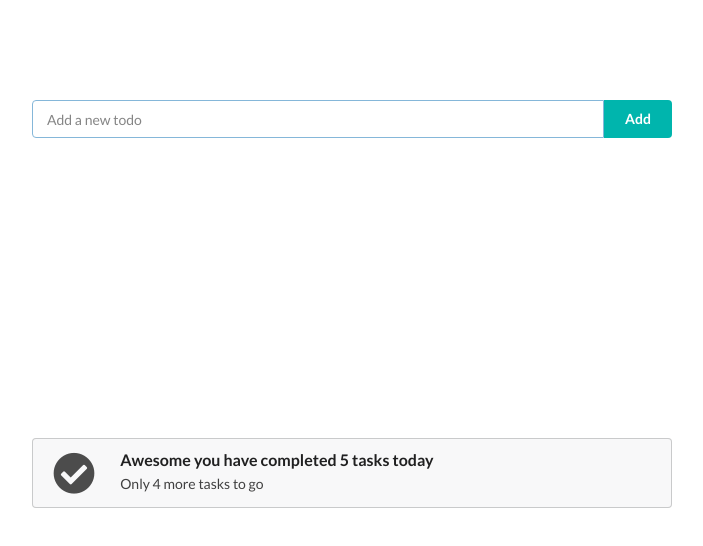
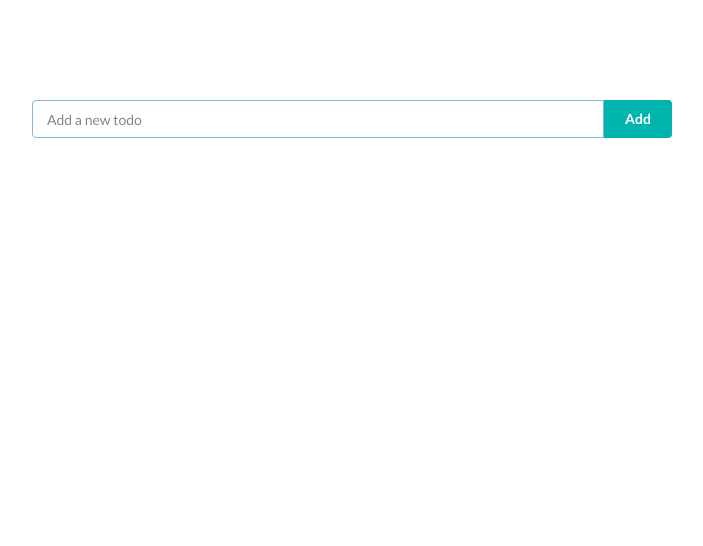
Before and after one commit to amoury/todo-app-testing-with-jest, a React (Create React App) app: page / in a window 1280 px wide. Shown: the top 546 px of the page, without its empty margins (288-991 px from the left). Built offline with nearby package versions, Linux system fonts and the light colour scheme.

Commit message:
Completed: component dynamic count

```diff
--- a/src/App.js
+++ b/src/App.js
@@ -32,7 +32,7 @@ function App() {
         deleteTodo={deleteTodo}
       />
 
-      <Completed />
+      <Completed todos={todos} />
     </div>
   );
 }
--- a/src/components/completed.jsx
+++ b/src/components/completed.jsx
@@ -1,12 +1,32 @@
 import React from "react";
 
-const Completed = () => {
+const Completed = ({ todos }) => {
+  const completedTodos = todos.filter((todo) => todo.completed);
+
+  const renderMessage = () => {
+    if (completedTodos.length <= 1) {
+      return {
+        title: "Come on you can do it..!",
+        subtitle: `Only ${todos.length} tasks to go`,
+      };
+    } else if (completedTodos.length < todos.length) {
+      return {
+        title: `Awesome you have completed ${completedTodos.length} tasks already`,
+        subtitle: `Only ${todos.length - completedTodos.length} tasks to go`,
+      };
+    } else {
+      return { title: `Excellent you have completed all the tasks today` };
+    }
+  };
+
+  if (!todos.length) return null;
+
   return (
     <div className="completed ui icon message">
       <i className="check circle icon"></i>
       <div className="content">
-        <div className="header">Awesome you have completed 5 tasks today</div>
-        <p>Only 4 more tasks to go</p>
+        <div className="header">{renderMessage().title}</div>
+        {renderMessage().subtitle && <p>{renderMessage().subtitle}</p>}
       </div>
     </div>
   );
```
